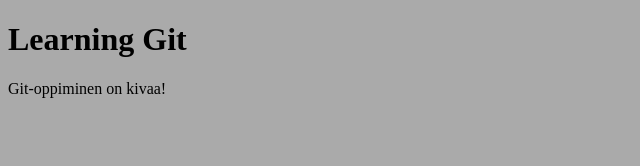
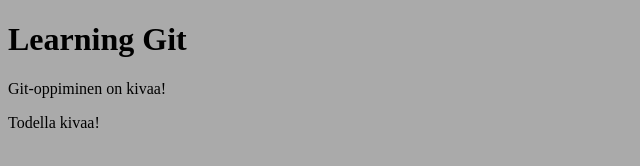
Before and after one commit to IkonTopi/tehtavatesti, a plain HTML site: page index.html in a window 1280 px wide. Shown: the whole page, without its empty margins (0-640 px from the left). Drawn offline with Linux system fonts and the light colour scheme.

Commit message:
toinen rivi ja readme.txt lisätty

```diff
--- a/index.html
+++ b/index.html
@@ -8,5 +8,6 @@
   <body>
     <h1>Learning Git</h1>
     <p>Git-oppiminen on kivaa!</p>
+    <p>Todella kivaa!</p>
   </body>
 </html>
```
Also changed, not shown: readme.txt (added).
